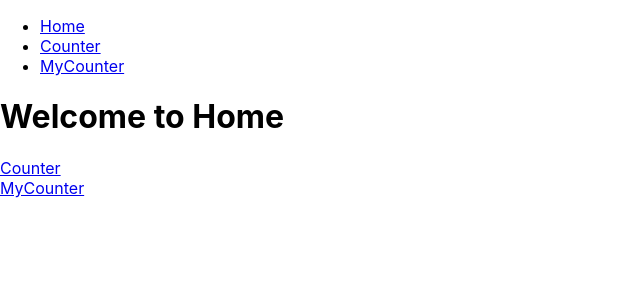
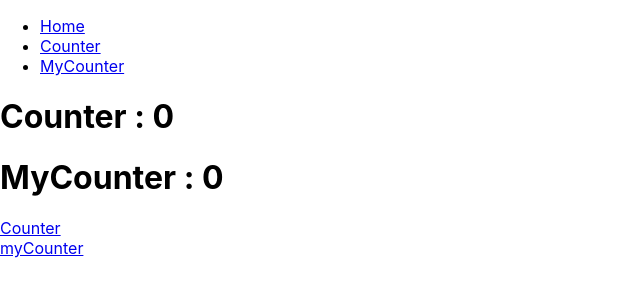
Before and after one commit to ShrutiKantha/Counter, a React (Create React App) app in the folder Client/: page / in a window 1280 px wide. Shown: the top 300 px of the page, without its empty margins (0-640 px from the left). Built offline with nearby package versions, Linux system fonts and the light colour scheme.

Commit message:
Update App.js

```diff
--- a/Client/src/App.js
+++ b/Client/src/App.js
@@ -1,6 +1,8 @@
-import React, { useEffect, useContext, useReducer, useCallback } from 'react';
+import React, { useState, useEffect, useContext, useReducer, useCallback } from 'react';
 import { BrowserRouter as Router, Routes, Route, Link, useNavigate } from 'react-router-dom';
 import axios from 'axios';
+
+const BaseUrl= 'https://counter-9c3b.onrender.com';
 
 // Counter context
 const CounterContext = React.createContext();
@@ -24,11 +26,14 @@ const counterReducer = (state, action) => {
 };
 
 const Home = () => {
+  const { state } = useContext(CounterContext);
+
   return (
     <div>
-      <h1>Welcome to Home</h1>
+      <h1>Counter : {state.count}</h1>
+      <h1>MyCounter : {state.myCount}</h1>
       <Link to="/counter">Counter</Link><br></br>
-      <Link to="/mycounter">MyCounter</Link>
+      <Link to="/MyCounter">myCounter</Link>
     </div>
   );
 };
@@ -39,7 +44,7 @@ const Counter = () => {
 
   const fetchCounter = useCallback(async () => {
     try {
-      const response = await axios.get('http://localhost:5000/api/counter');
+      const response = await axios.get(`${BaseUrl}/api/counter`);
       dispatch({ type: 'SET', count: response.data.count, myCount: response.data.myCount });
     } catch (err) {
       console.error(err);
@@ -52,7 +57,7 @@ const Counter = () => {
 
   const incrementCounter = useCallback(async () => {
     try {
-      await axios.post('http://localhost:5000/api/counter/increment');
+      await axios.post(`${BaseUrl}/api/counter/increment`);
       dispatch({ type: 'INCREMENT' });
     } catch (err) {
       console.error(err);
@@ -61,7 +66,7 @@ const Counter = () => {
 
   const decrementCounter = useCallback(async () => {
     try {
-      await axios.post('http://localhost:5000/api/counter/decrement');
+      await axios.post(`${BaseUrl}/api/counter/decrement`);
       dispatch({ type: 'DECREMENT' });
     } catch (err) {
       console.error(err);
@@ -85,7 +90,7 @@ const MyCounter = () => {
 
   const incrementMyCount = useCallback(async () => {
     try {
-      await axios.post('http://localhost:5000/api/counter/Myincrement');
+      await axios.post(`${BaseUrl}/api/counter/Myincrement`);
       dispatch({ type: 'INCREMENT_MY_COUNT' });
     } catch (err) {
       console.error(err);
@@ -94,7 +99,7 @@ const MyCounter = () => {
 
   const decrementMyCount = useCallback(async () => {
     try {
-      await axios.post('http://localhost:5000/api/counter/Mydecrement');
+      await axios.post(`${BaseUrl}/api/counter/Mydecrement`);
       dispatch({ type: 'DECREMENT_MY_COUNT' });
     } catch (err) {
       console.error(err);
```
